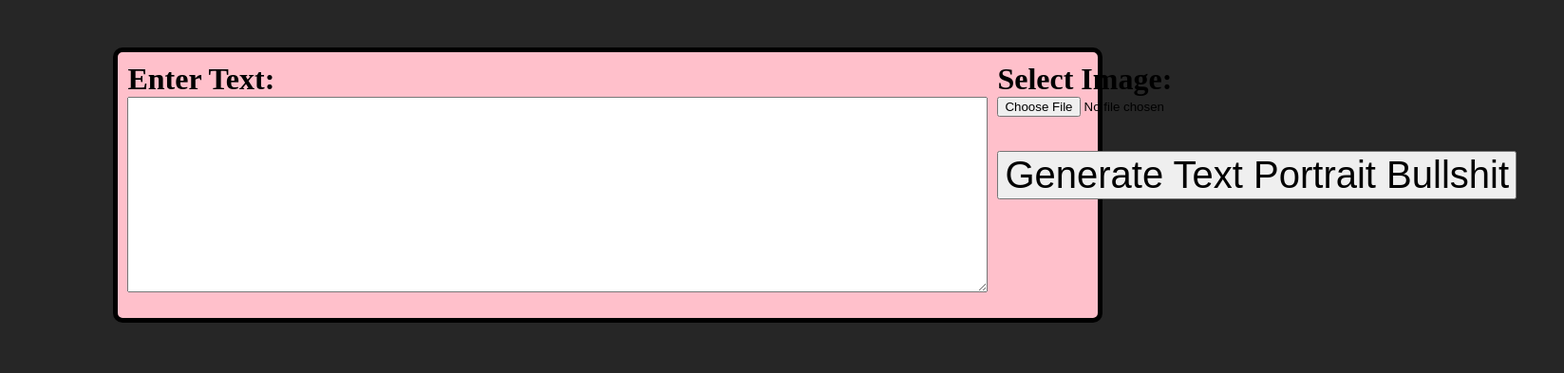
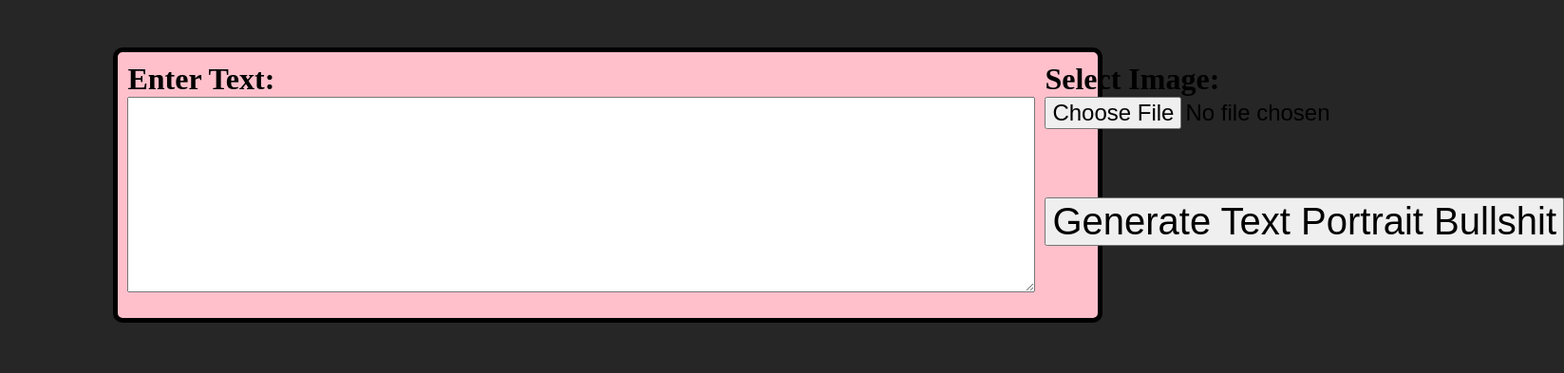
Before and after one commit to jeromeintilalim/csstextportraitgenerator, a plain HTML site: page index.html in a window 1280 px wide. Shown: the whole page at 95% size, 1647 px wide, since content can reach past the window. Drawn offline with Linux system fonts and the light colour scheme.

Commit message:
puta bat ayaw magpush

```diff
--- a/index.html
+++ b/index.html
@@ -43,8 +43,8 @@
         textarea {
             min-height: 200px;
             max-height: 200px;
-            min-width: 900px;
-            max-width: 900px;
+            min-width: 950px;
+            max-width: 950px;
         }
 
         h1 {
@@ -53,6 +53,10 @@
 
         .right {
             margin: 0 0 0 10px;
+        }
+
+        #image {
+            font-size: 24px;
         }
 
     </style>
@@ -70,7 +74,7 @@
             <form id="form" runat="server">
                 <h1>Select Image: </h1>
                 <input id="image" name="image" type="file" accept="image/*" />
-                <br><br><br>
+                <br><br><br><br><br>
                 <input id="btn" type="button" value="Generate Text Portrait Bullshit" style="font-size: 40px;" />
             </form>
         </div>
```
